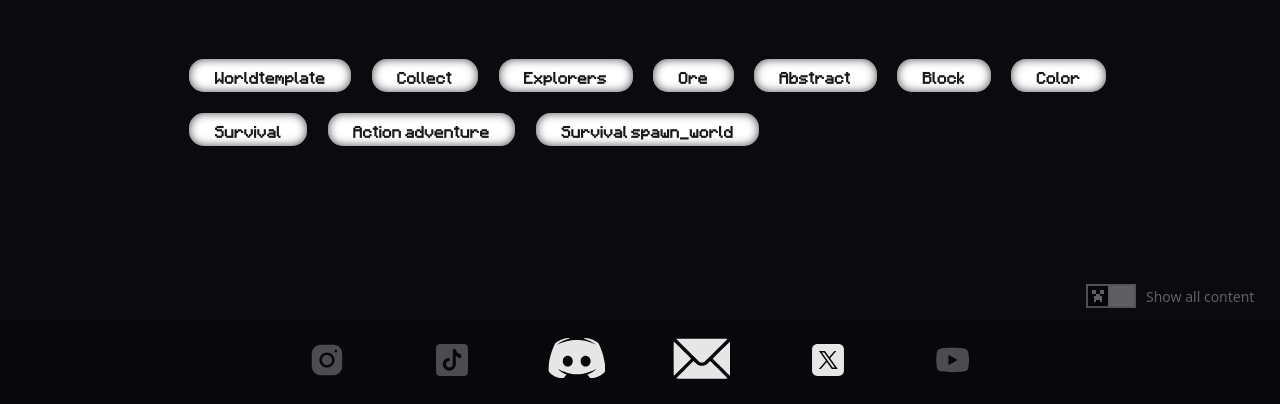
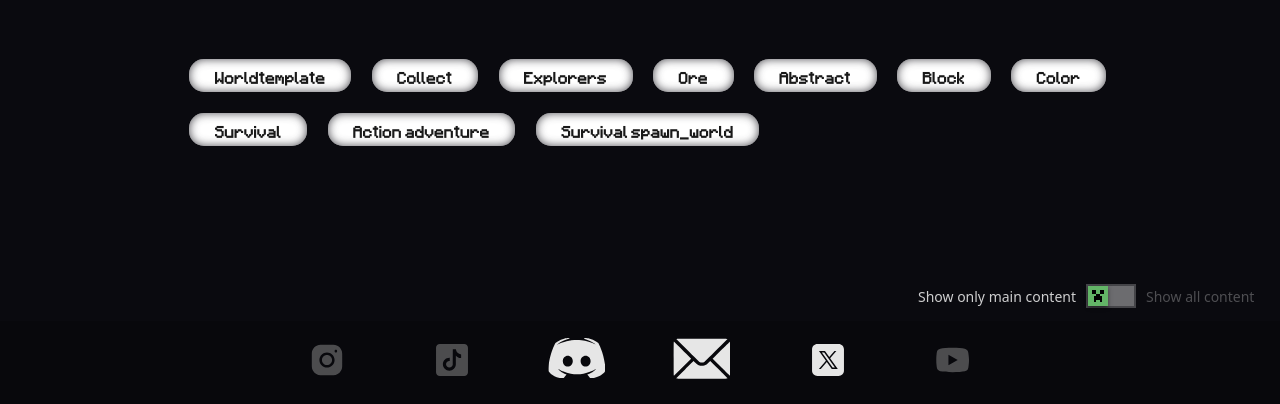
Before and after one commit to Golimane/Golicorp, a plain HTML site: page index.html in a window 1280 px wide. Shown: the part 3439-3843 px from the top of the page. Drawn offline with nearby package versions, Linux system fonts and the light colour scheme; a script that the page names is missing.

Commit message:
Updating toggle-content render

```diff
--- a/index.html
+++ b/index.html
@@ -106,12 +106,13 @@
 
 
     <div id="toggle-container">
-        <div id="toggle-show-all">
+        <p id="main_content_txt" class="active">Show only main content</p>
+        <div id="toggle-content">
             <div id="slide-line">
-                <div id="slider"><img src="img/creeper.png"/></div>
+                <div id="slider"><img src="img/creeper.svg"/></div>
             </div>
         </div>
-        <p>Show all content</p>
+        <p id="all_content_txt">Show all content</p>
     </div>
     <footer class="social-footer">
         <a href="#" class="social-link" disabled><img src="img/networks/instagram.svg" alt="Instagram"></a>
--- a/scripts/carousel.js
+++ b/scripts/carousel.js
@@ -374,7 +374,7 @@ function forceIndex(id) {
     currentIndex = indexFromId(currentContentList, id);
 }
 const toggleContainer = document.getElementById('toggle-container');
-const toggleBg = document.getElementById('toggle-show-all');
+const toggleBg = document.getElementById('toggle-content');
 
 toggleContainer.addEventListener('click', toggleShowAll);
 function toggleShowAll() {
@@ -384,7 +384,9 @@ function toggleShowAll() {
     console.log('showAllContent ->', showAllContent ? "showing all content" : "showing only main content");
 
     toggleBg.classList.toggle('active', showAllContent);
-    toggleContainer.classList.toggle('active', showAllContent);
+    // toggleContainer.classList.toggle('active', showAllContent);
+    document.getElementById('main_content_txt').classList.toggle('active', !showAllContent);
+    document.getElementById('all_content_txt').classList.toggle('active', showAllContent);
     currentContentList = shuffleArray(showAllContent ? window.contentList : mainContentList);
 
     // Force index to be on same index
--- a/styles/main.css
+++ b/styles/main.css
@@ -311,6 +311,10 @@ footer {
 
 
 #toggle-container {
+    --light-green: #7ae07d;
+    --green: #4CAF50;
+
+    opacity: 0.8;
     position: static;
     display: flex;
     align-items: center;
@@ -320,75 +324,62 @@ footer {
     right: 0%;
     margin-right: 2%;
     margin-bottom: 1%;
-    opacity: 35%;
     transition: opacity 0.5s ease;
 
     justify-content: flex-end;
     margin-left: auto;
 }
-#toggle-container.active {
-    opacity: 100%;
-}
-/* #toggle-container:not(.active) {
-    opacity: 50%;
-} */
 
 #toggle-container p {
     margin: 0;
     font-size: 14px;
     color: white;
 }
+#toggle-container p.active {
+    opacity: 100%;
+}
+#toggle-container p:not(.active) {
+    opacity: 35%;
+}
 
-#toggle-show-all {
+
+#toggle-content {
     --toggle-width: 50px;
     --toggle-height: 24px;
     --slider-size: 20px;
 
     width: var(--toggle-width);
     height: var(--toggle-height);
-    background-color: #e0e0e0;
     position: relative;
     transition: background-color 0.3s ease;
 }
 
-#toggle-show-all.active #slide-line {
-    background-color: #b8e0ba;
-}
 #slide-line {
     position: absolute;
     top: 2px;
     left: 2px;
     right: 2px;
     bottom: 2px;
-    background-color: white;
-    transition: background-color 0.3s ease;
+    background-color: rgba(255, 255, 255, 0.5);
+    outline: 2px solid rgba(255, 255, 255, 0.3);
 }
 
-#slider img {
+
+#slider {
+    width: var(--slider-size);
+    height: var(--slider-size);
+    position: absolute;
+    left: 0px;
+    top: 0px;
+    box-shadow: 0 2px 4px rgba(0,0,0,0.5);
+    transition: all 0.3s ease;
+    background-color: var(--light-green);
+}
+#toggle-content.active #slider {
+    transform: translateX(26px); /* 50px - 20px - 4px de marges */
+}
+
+#toggle-content #slide-line #slider img {
     height: var(--slider-size);
     width: auto;
 }
-#slider {
-    width: var(--slider-size);
-    height: var(--slider-size);
-    background-color: white;
-    position: absolute;
-    left: 0px;
-    top: 0px;
-    box-shadow: 0 2px 4px rgba(0,0,0,0.2);
-    transition: all 0.3s ease;
-}
-#toggle-show-all.active #slide-line #slider{
-    background-color: #1e6121;
-}
-#toggle-show-all.active #slide-line #slider img{
-    filter: invert(100%);
-}
-
-#toggle-show-all.active {
-    background-color: #4CAF50;
-}
-
-#toggle-show-all.active #slider {
-    transform: translateX(26px); /* 50px - 20px - 4px de marges */
-}
```
Also changed, not shown: img/creeper.svg (added).
